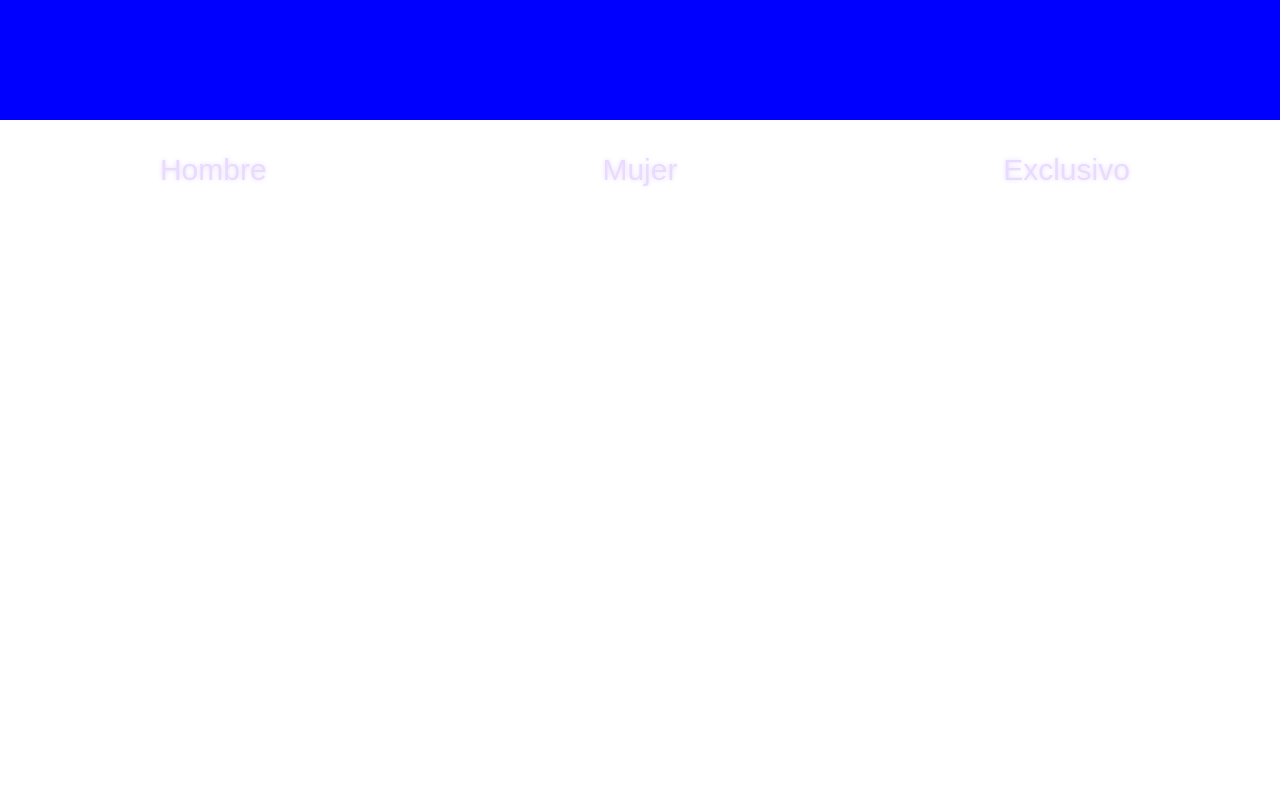
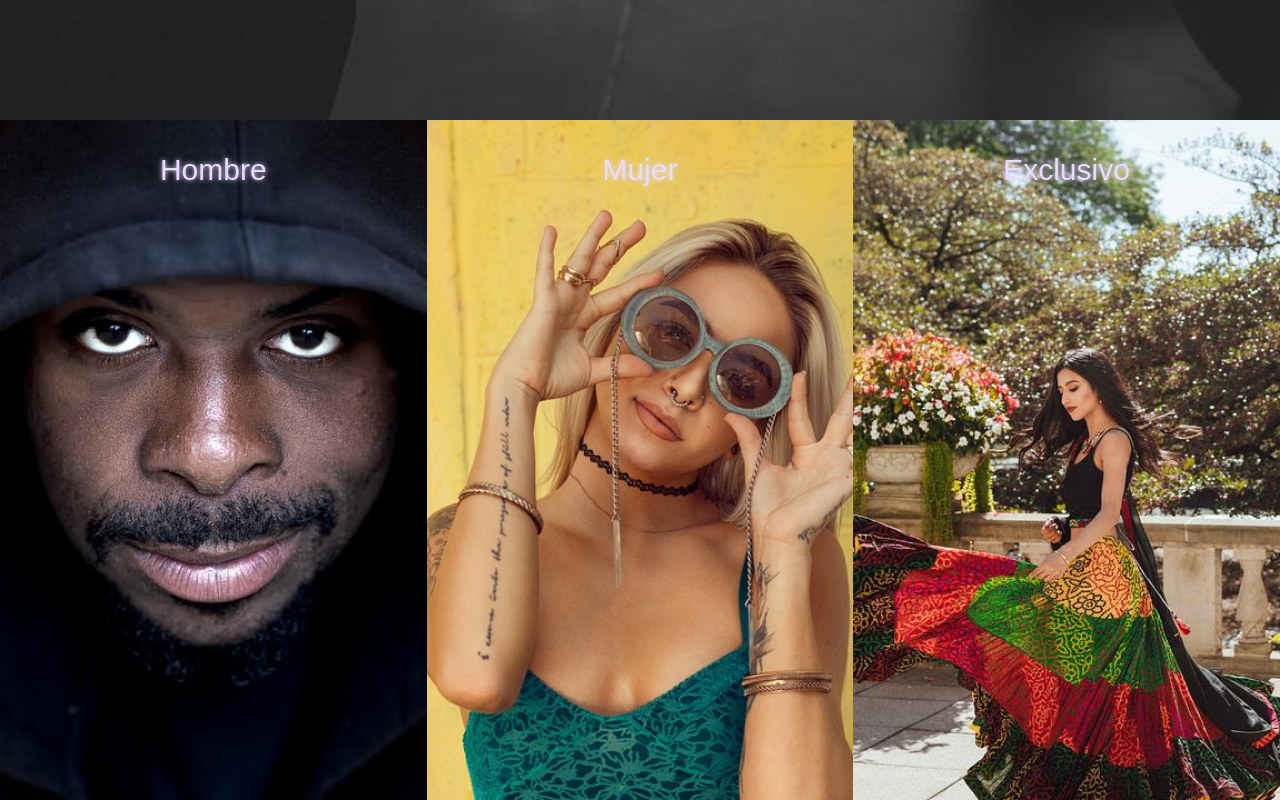
Before and after one commit to Simonvm1/Izaros, a plain HTML site: page index.html in a window 1280 px wide. Shown: the part 680-1480 px from the top of the page. Drawn offline with Linux system fonts and the light colour scheme; the site is published under a folder, as on GitHub Pages, so addresses that start at the root find nothing; files whose address does not match are found by name.

Commit message:
Update style.css

```diff
--- a/css/style.css
+++ b/css/style.css
@@ -8,7 +8,7 @@
 .containerHeader {
   width: 100%;
   height: 100vh;
-  background-image: url("/image/boudoir-5009431_960_720.jpg");
+  background-image: url("../image/boudoir-5009431_960_720.jpg");
   background-size: cover;
   background-position: center;
   display: grid;}
@@ -69,7 +69,7 @@
 
 .hombre {
   grid-area: hombre;
-  background-image: url("/image/logo-hombre.jpg");
+  background-image: url("../image/logo-hombre.jpg");
   background-size: cover;
   background-position: center;
   text-align: center;}
@@ -79,7 +79,7 @@
 
 .exc {
   grid-area: exc;
-  background-image: url("/image/logo-exc.jpg");
+  background-image: url("../image/logo-exc.jpg");
   background-position: center;
   background-size: cover;
   text-align: center;}
@@ -89,7 +89,7 @@
 
 .mujer {
   grid-area: mujer;
-  background-image: url("/image/logo-mujer.jpg");
+  background-image: url("../image/logo-mujer.jpg");
   background-position: center;
   background-size: cover;
   text-align: center;}
```
